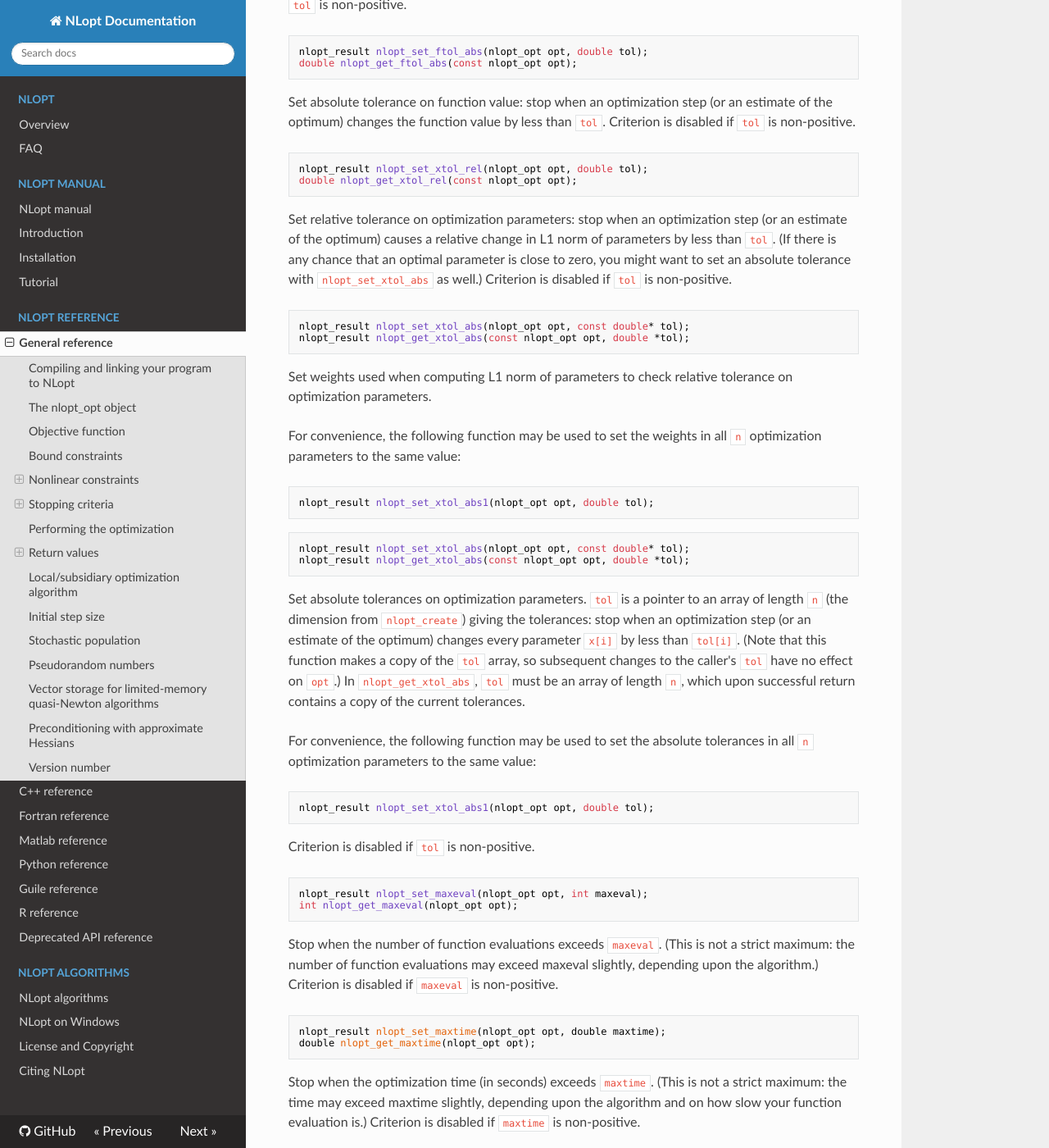
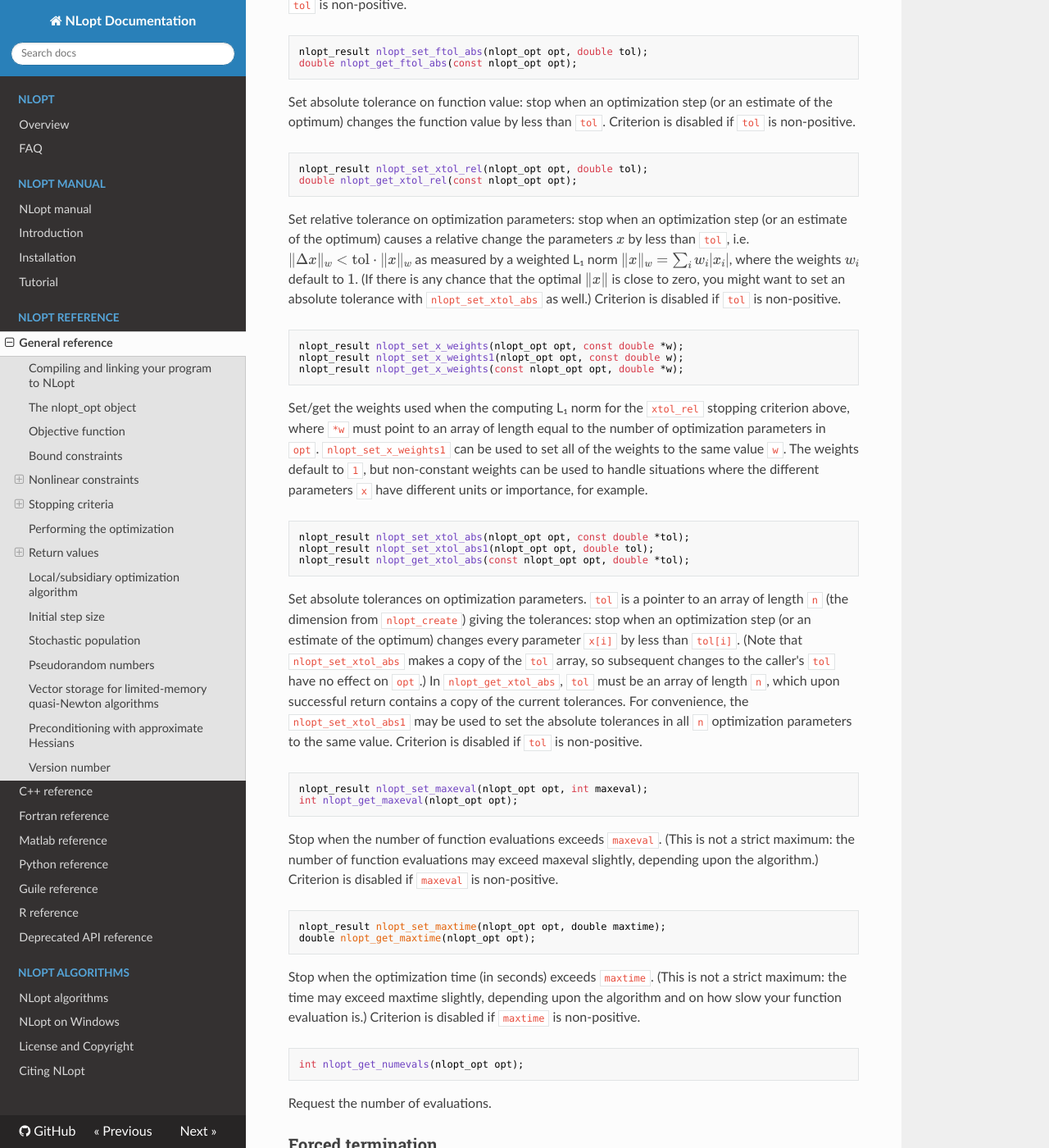
Before and after one commit to stevengj/nlopt, an MkDocs documentation site: the page built from doc/docs/NLopt_Reference.md, in a window 1280 px wide and 1400 px high, scrolled down 6494 px. Shown: the whole window at 82% size. Built offline with MkDocs 1.6.1, drawn with Linux system fonts in a browser that asks for light colours; nearby versions of some CDN libraries; formulas are drawn with MathJax 3; old or Windows-style settings are respelled for this version of MkDocs.

Commit message:
fixes, add equations

````diff
--- a/doc/docs/NLopt_Reference.md
+++ b/doc/docs/NLopt_Reference.md
@@ -239,37 +239,25 @@
 double nlopt_get_xtol_rel(const nlopt_opt opt);
 ```
 
-Set relative tolerance on optimization parameters: stop when an optimization step (or an estimate of the optimum) causes a relative change in L1 norm of parameters by less than `tol`. (If there is any chance that an optimal parameter is close to zero, you might want to set an absolute tolerance with `nlopt_set_xtol_abs` as well.) Criterion is disabled if `tol` is non-positive.
+Set relative tolerance on optimization parameters: stop when an optimization step (or an estimate of the optimum) causes a relative change the parameters $x$ by less than `tol`, i.e. $\Vert \Delta x \Vert_w < \mbox{tol}\cdot\Vert x \Vert_w$ as measured by a weighted L₁ norm $\Vert x \Vert_w = \sum_i w_i |x_i|$, where the weights $w_i$ default to $1$.
+(If there is any chance that the optimal $\Vert x \Vert$ is close to zero, you might want to set an absolute tolerance with `nlopt_set_xtol_abs` as well.) Criterion is disabled if `tol` is non-positive.
 
 ```
-nlopt_result nlopt_set_xtol_abs(nlopt_opt opt, const double* tol);
-nlopt_result nlopt_get_xtol_abs(const nlopt_opt opt, double *tol);
+nlopt_result nlopt_set_x_weights(nlopt_opt opt, const double *w);
+nlopt_result nlopt_set_x_weights1(nlopt_opt opt, const double w);
+nlopt_result nlopt_get_x_weights(const nlopt_opt opt, double *w);
 ```
 
-Set weights used when computing L1 norm of parameters to check relative tolerance on optimization parameters.
-
-For convenience, the following function may be used to set the weights in all `n` optimization parameters to the same value:
-
-```c
-nlopt_result nlopt_set_xtol_abs1(nlopt_opt opt, double tol);
-```
+Set/get the weights used when the computing L₁ norm for the `xtol_rel` stopping criterion above, where `*w` must point to an array of length equal to the number of optimization parameters in `opt`.   `nlopt_set_x_weights1` can be used to set all of the weights to the same value `w`.   The weights default to `1`, but non-constant weights can be used to handle situations where the different parameters `x` have different units or importance, for example.
 
 ```
-nlopt_result nlopt_set_xtol_abs(nlopt_opt opt, const double* tol);
+nlopt_result nlopt_set_xtol_abs(nlopt_opt opt, const double *tol);
+nlopt_result nlopt_set_xtol_abs1(nlopt_opt opt, double tol);
 nlopt_result nlopt_get_xtol_abs(const nlopt_opt opt, double *tol);
 ```
 
 
-Set absolute tolerances on optimization parameters. `tol` is a pointer to an array of length `n` (the dimension from `nlopt_create`) giving the tolerances: stop when an optimization step (or an estimate of the optimum) changes every parameter `x[i]` by less than `tol[i]`. (Note that this function makes a copy of the `tol` array, so subsequent changes to the caller's `tol` have no effect on `opt`.) In `nlopt_get_xtol_abs`, `tol` must be an array of length `n`, which upon successful return contains a copy of the current tolerances.
-
-For convenience, the following function may be used to set the absolute tolerances in all `n` optimization parameters to the same value:
-
-```
-nlopt_result nlopt_set_xtol_abs1(nlopt_opt opt, double tol);
-```
-
-
-Criterion is disabled if `tol` is non-positive.
+Set absolute tolerances on optimization parameters. `tol` is a pointer to an array of length `n` (the dimension from `nlopt_create`) giving the tolerances: stop when an optimization step (or an estimate of the optimum) changes every parameter `x[i]` by less than `tol[i]`. (Note that `nlopt_set_xtol_abs` makes a copy of the `tol` array, so subsequent changes to the caller's `tol` have no effect on `opt`.) In `nlopt_get_xtol_abs`, `tol` must be an array of length `n`, which upon successful return contains a copy of the current tolerances.  For convenience, the `nlopt_set_xtol_abs1` may be used to set the absolute tolerances in all `n` optimization parameters to the same value.  Criterion is disabled if `tol` is non-positive.
 
 ```
 nlopt_result nlopt_set_maxeval(nlopt_opt opt, int maxeval);
````
